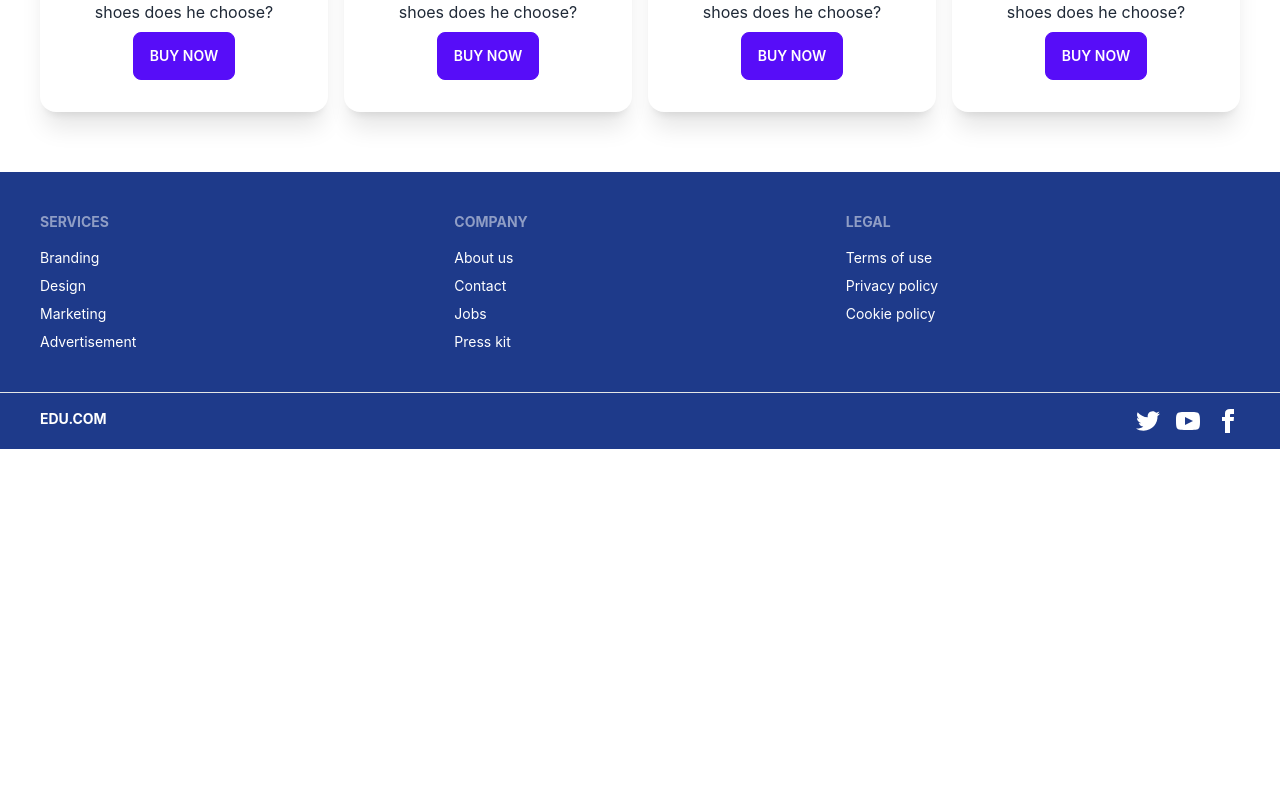
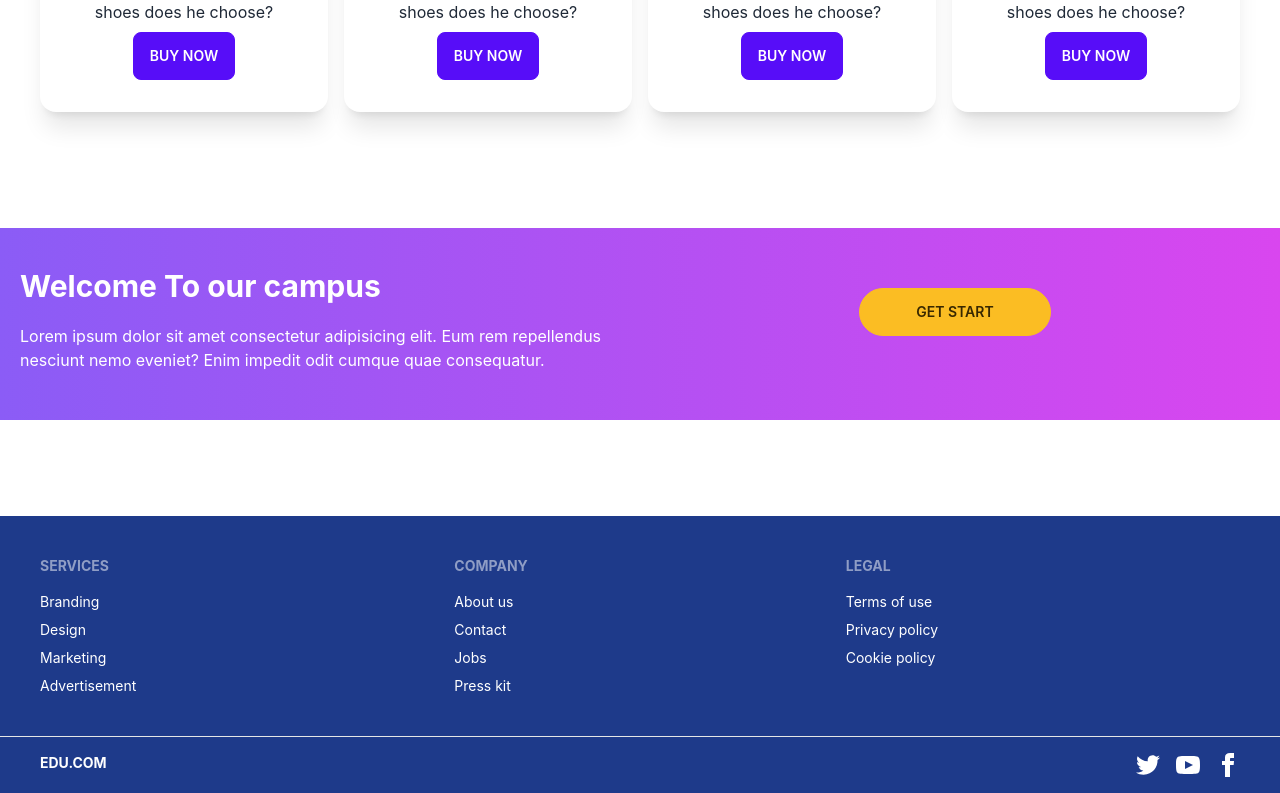
Before and after one commit to Emlakhossain/education.com, a React (Create React App) app: page / in a window 1280 px wide. Shown: the part 1341-2134 px from the top of the page. Before the commit the page ends 1790 px from the top, so only its background shows below. Built offline with nearby package versions, Linux system fonts and the light colour scheme.

Commit message:
added get started page added

```diff
--- /dev/null
+++ b/src/Page/GetStarted/GetStarted.js
@@ -0,0 +1,25 @@
+import React from 'react';
+
+const GetStarted = () => {
+    return (
+        <div className='grid grid-cols-1 lg:grid-cols-2 bg-gradient-to-r from-violet-500 to-fuchsia-500 p-5 justify-items-center gap-5 my-24 h-48 '>
+            <div className='text-center  text-start text-white'>
+                <h2 className='text-3xl font-bold py-5'>Welcome To our campus</h2>
+                <p>Lorem ipsum dolor sit amet consectetur adipisicing elit. Eum rem repellendus nesciunt nemo eveniet? Enim impedit odit cumque quae consequatur.</p>
+            </div>
+            <div>
+                <label for="my-modal-3" class="btn btn-warning rounded-full my-10 w-48">Get Start</label>
+                <input type="checkbox" id="my-modal-3" class="modal-toggle" />
+                <div class="modal">
+                    <div class="modal-box relative">
+                        <label for="my-modal-3" class="btn btn-sm btn-circle absolute right-2 top-2">✕</label>
+                        <h3 class="text-lg font-bold">Congratulations random Internet user!</h3>
+                        <p class="py-4">You've been selected for a chance to get one year of subscription to use Wikipedia for free!</p>
+                    </div>
+                </div>
+            </div>
+        </div >
+    );
+};
+
+export default GetStarted;
--- a/src/Page/Home/Home.js
+++ b/src/Page/Home/Home.js
@@ -1,6 +1,7 @@
 import React from 'react';
 import Banner from '../Banner/Banner';
 import Featured from '../Featured/Featured';
+import GetStarted from '../GetStarted/GetStarted';
 import Skills from '../Skills/Skills';
 import WelcomePage from '../WelcomePage/WelcomePage';
 
@@ -11,6 +12,7 @@ const Home = () => {
             <Skills></Skills>
             <WelcomePage></WelcomePage>
             <Featured></Featured>
+            <GetStarted></GetStarted>
         </div>
     );
 };
```
